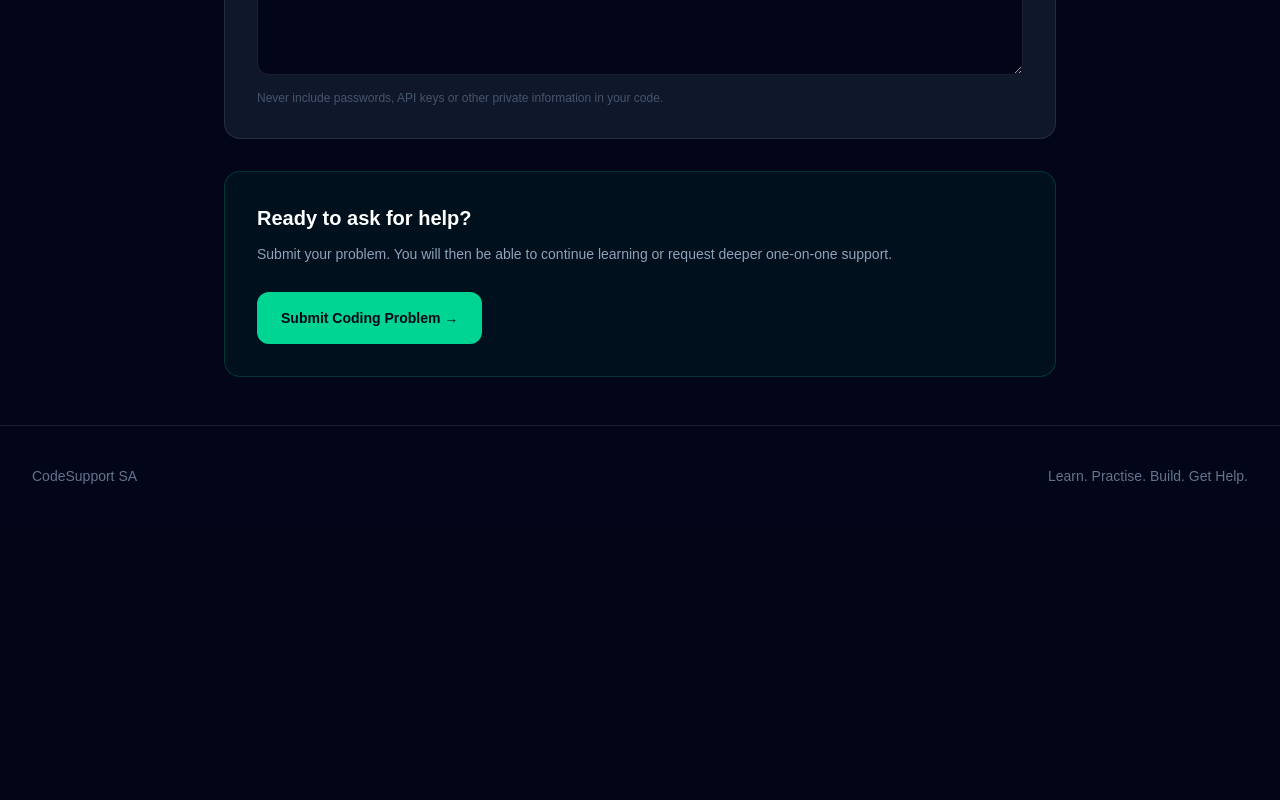
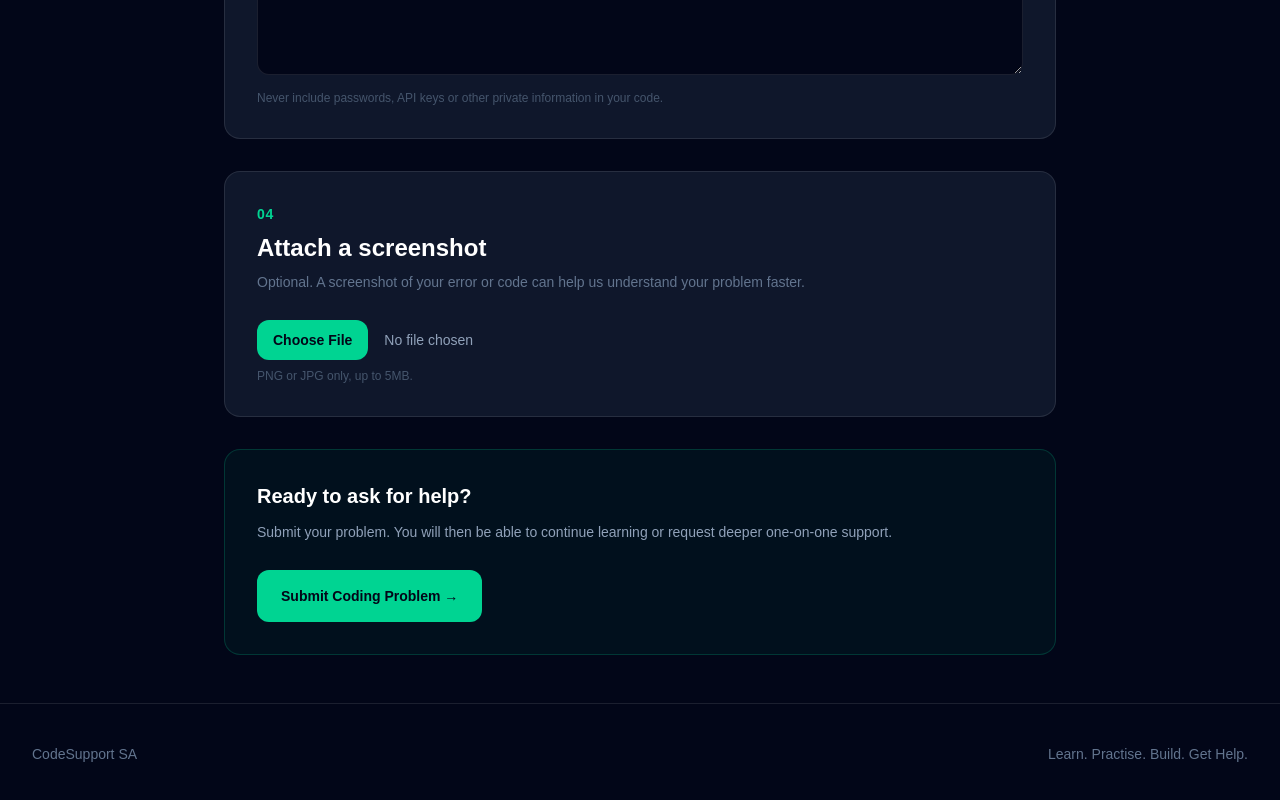
Before and after one commit to OdwaDynty/codesupport-sa, a Next.js app: page /coding-help in a window 1280 px wide. Shown: the part 1885-2685 px from the top of the page. Before the commit the page ends 2411 px from the top, so only its background shows below. Built offline with nearby package versions, Linux system fonts and the light colour scheme.

Commit message:
Phase 6 slice 3 (part 1): add optional image attachment to coding-help submission form, uploaded to private Supabase Storage bucket

```diff
--- a/app/api/coding-help/submit/route.ts
+++ b/app/api/coding-help/submit/route.ts
@@ -1,11 +1,21 @@
 import { NextRequest, NextResponse } from "next/server";
 import { createClient } from "@supabase/supabase-js";
 
+const ALLOWED_TYPES = ["image/png", "image/jpeg", "image/jpg"];
+const MAX_SIZE_BYTES = 5 * 1024 * 1024; // 5MB
+
 export async function POST(request: NextRequest) {
   try {
-    const body = await request.json();
+    const formData = await request.formData();
 
-    const { name, email, grade, language, topic, problem, code } = body;
+    const name = formData.get("name") as string;
+    const email = formData.get("email") as string;
+    const grade = formData.get("grade") as string;
+    const language = formData.get("language") as string;
+    const topic = formData.get("topic") as string;
+    const problem = formData.get("problem") as string;
+    const code = formData.get("code") as string;
+    const attachment = formData.get("attachment") as File | null;
 
     if (!name || !email || !grade || !language || !topic || !problem) {
       return NextResponse.json(
@@ -19,6 +29,44 @@ export async function POST(request: NextRequest) {
       process.env.SUPABASE_SERVICE_ROLE_KEY!
     );
 
+    let attachmentPath: string | null = null;
+
+    // Only attempt an upload if a real file was actually sent
+    if (attachment && attachment.size > 0) {
+      if (!ALLOWED_TYPES.includes(attachment.type)) {
+        return NextResponse.json(
+          { error: "Attachments must be a PNG or JPG image." },
+          { status: 400 }
+        );
+      }
+
+      if (attachment.size > MAX_SIZE_BYTES) {
+        return NextResponse.json(
+          { error: "Attachment must be smaller than 5MB." },
+          { status: 400 }
+        );
+      }
+
+      const fileExtension = attachment.name.split(".").pop();
+      const uniquePath = `${crypto.randomUUID()}.${fileExtension}`;
+
+      const { error: uploadError } = await supabase.storage
+        .from("coding-help-attachments")
+        .upload(uniquePath, attachment, {
+          contentType: attachment.type,
+        });
+
+      if (uploadError) {
+        console.error("Attachment upload error:", uploadError);
+        return NextResponse.json(
+          { error: "We could not upload your attachment. Please try again." },
+          { status: 500 }
+        );
+      }
+
+      attachmentPath = uniquePath;
+    }
+
     const { data, error } = await supabase
       .from("coding_help_requests")
       .insert({
@@ -29,6 +77,7 @@ export async function POST(request: NextRequest) {
         topic,
         problem,
         code,
+        attachment_path: attachmentPath,
       })
       .select("request_reference")
       .single();
--- a/app/coding-help/page.tsx
+++ b/app/coding-help/page.tsx
@@ -7,6 +7,8 @@ import { FormEvent, useState } from "react";
 export default function CodingHelpPage() {
   const [submitted, setSubmitted] = useState(false);
   const [submittedReference, setSubmittedReference] = useState("");
+  const [attachment, setAttachment] = useState<File | null>(null);
+  const [attachmentError, setAttachmentError] = useState("");
 
   const [form, setForm] = useState({
     name: "",
@@ -28,7 +30,7 @@ export default function CodingHelpPage() {
     }));
   };
 
-  const resetForm = () => {
+    const resetForm = () => {
     setForm({
       name: "",
       email: "",
@@ -39,7 +41,39 @@ export default function CodingHelpPage() {
       code: "",
     });
 
+    setAttachment(null);
+    setAttachmentError("");
     setSubmitted(false);
+  };
+
+  const handleAttachmentChange = (
+    event: React.ChangeEvent<HTMLInputElement>
+  ) => {
+    const file = event.target.files?.[0] ?? null;
+    setAttachmentError("");
+
+    if (!file) {
+      setAttachment(null);
+      return;
+    }
+
+    const allowedTypes = ["image/png", "image/jpeg", "image/jpg"];
+
+    if (!allowedTypes.includes(file.type)) {
+      setAttachmentError("Please choose a PNG or JPG image.");
+      event.target.value = "";
+      setAttachment(null);
+      return;
+    }
+
+    if (file.size > 5 * 1024 * 1024) {
+      setAttachmentError("Image must be smaller than 5MB.");
+      event.target.value = "";
+      setAttachment(null);
+      return;
+    }
+
+    setAttachment(file);
   };
 
 // Fixed: use form.<field> instead of undefined bare variables
@@ -47,10 +81,22 @@ const handleSubmit = async (event: FormEvent<HTMLFormElement>) => {
   event.preventDefault();
 
   try {
+    const formData = new FormData();
+    formData.append("name", form.name);
+    formData.append("email", form.email);
+    formData.append("grade", form.grade);
+    formData.append("language", form.language);
+    formData.append("topic", form.topic);
+    formData.append("problem", form.problem);
+    formData.append("code", form.code);
+
+    if (attachment) {
+      formData.append("attachment", attachment);
+    }
+
     const response = await fetch("/api/coding-help/submit", {
       method: "POST",
-      headers: { "Content-Type": "application/json" },
-      body: JSON.stringify(form),
+      body: formData,
     });
 
     const data = await response.json();
@@ -456,6 +502,50 @@ public class Main {
             </div>
           </div>
 
+      {/* Attachment */}
+          <div className="rounded-2xl border border-white/10 bg-slate-900 p-6 sm:p-8">
+            <div>
+              <p className="text-sm font-semibold uppercase tracking-wider text-emerald-400">
+                04
+              </p>
+
+              <h2 className="mt-2 text-2xl font-bold">
+                Attach a screenshot
+              </h2>
+
+              <p className="mt-2 text-sm text-slate-500">
+                Optional. A screenshot of your error or code can help us
+                understand your problem faster.
+              </p>
+            </div>
+
+            <div className="mt-7">
+            <input
+                key={submitted ? "reset" : "active"}
+                id="attachment"
+                type="file"
+                accept="image/png, image/jpeg"
+                onChange={handleAttachmentChange}
+                className="block w-full text-sm text-slate-400 file:mr-4 file:rounded-xl file:border-0 file:bg-emerald-400 file:px-4 file:py-2.5 file:text-sm file:font-semibold file:text-slate-950 hover:file:bg-emerald-300"
+              />
+              <p className="mt-2 text-xs text-slate-600">
+                PNG or JPG only, up to 5MB.
+              </p>
+
+              {attachmentError && (
+                <p className="mt-2 text-xs text-red-400">
+                  {attachmentError}
+                </p>
+              )}
+
+              {attachment && !attachmentError && (
+                <p className="mt-2 text-xs text-emerald-400">
+                  Selected: {attachment.name}
+                </p>
+              )}
+            </div>
+          </div>
+
           {/* Submission */}
           <div className="rounded-2xl border border-emerald-400/20 bg-emerald-400/5 p-6 sm:p-8">
             <h2 className="text-xl font-bold">
```
